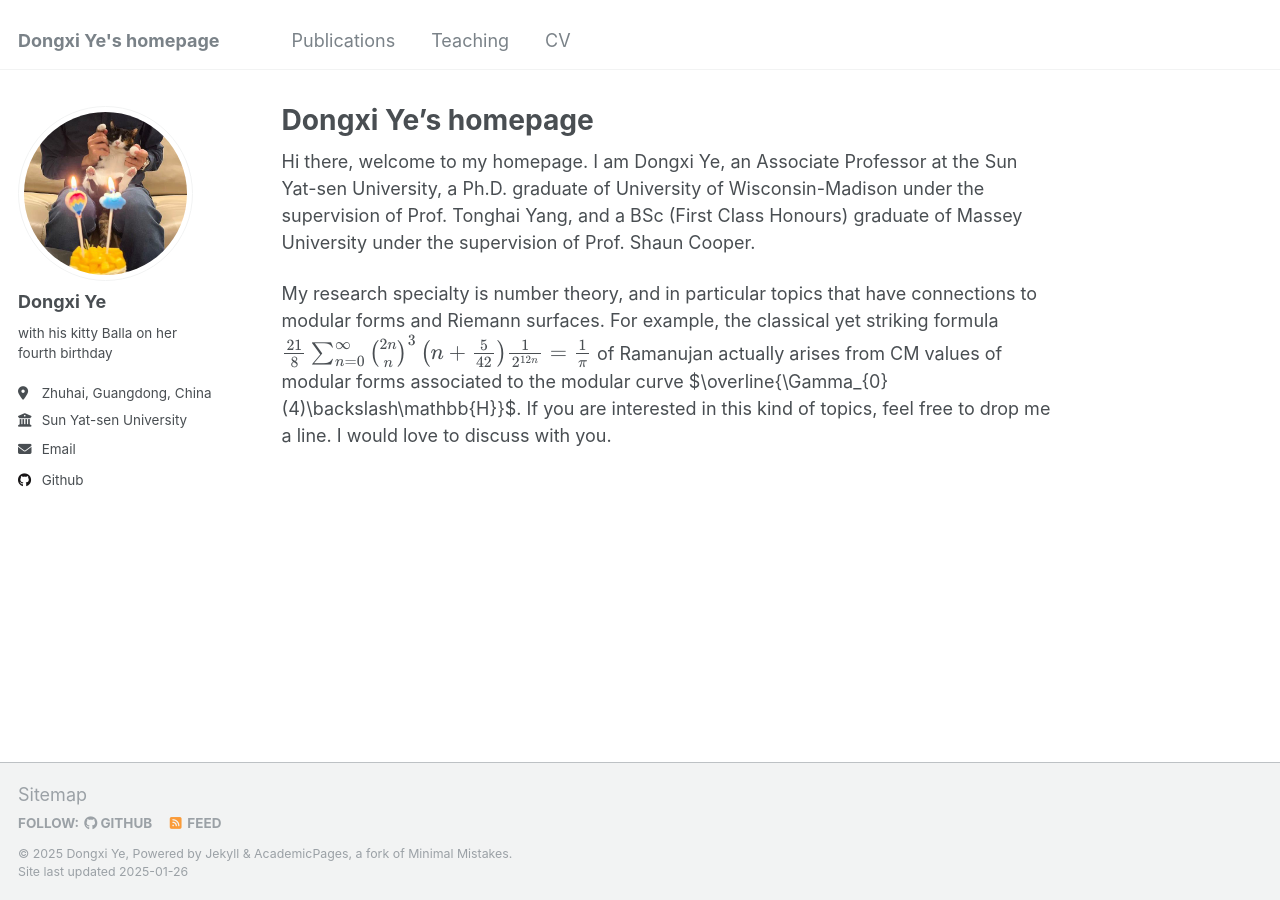
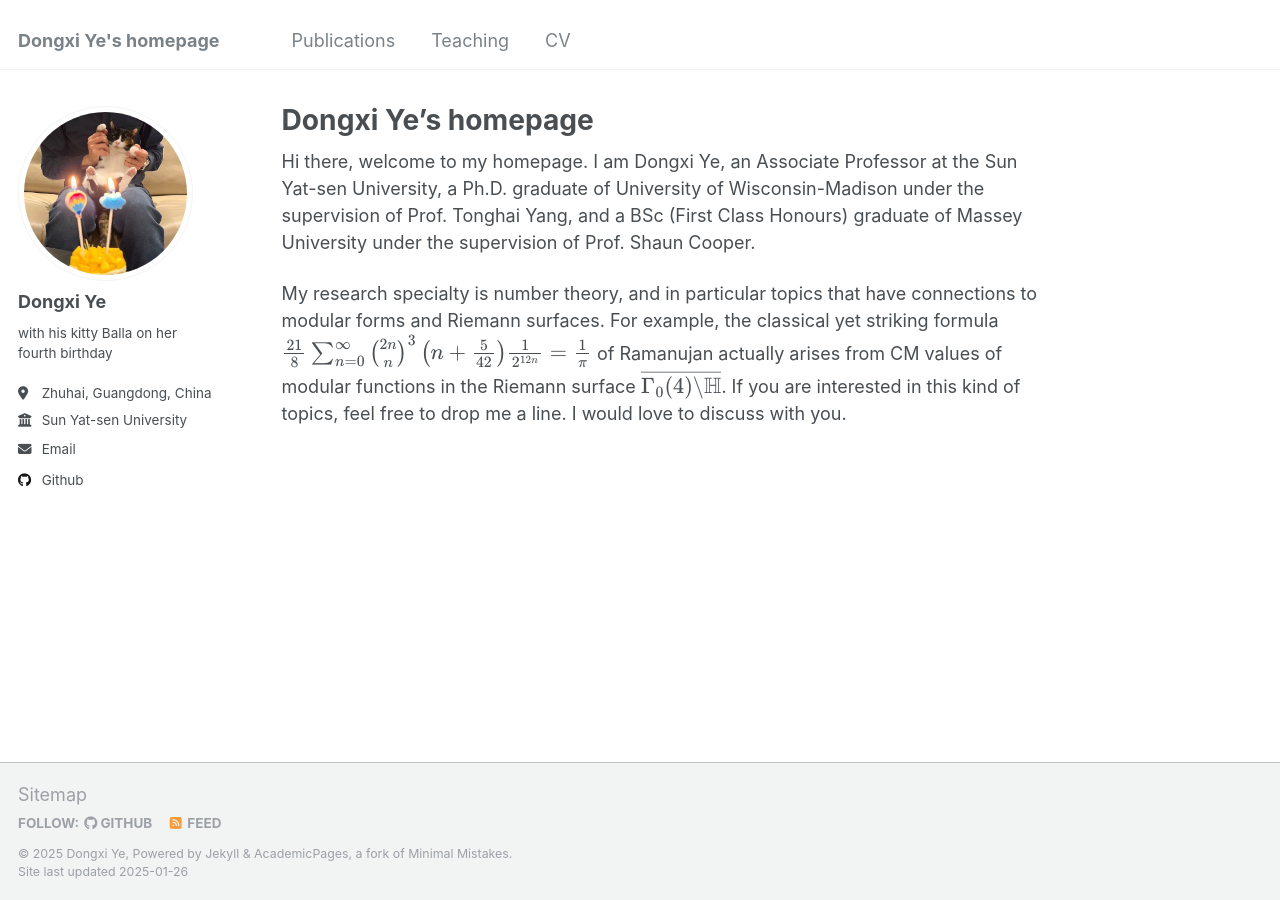
Before and after one commit to Dongxi-Ye/homepage, a Jekyll site: the page built from _pages/about.md, in a window 1280 px wide. Built offline with Jekyll 4.4.1, drawn with Linux system fonts in a browser that asks for light colours.

Commit message:
Update about.md

```diff
--- a/_pages/about.md
+++ b/_pages/about.md
@@ -13,4 +13,4 @@ My research specialty is number theory, and in particular topics that have conne
 $$
 \frac{21}{8}\sum_{n=0}^{\infty}\binom{2n}{n}^{3}\left(n+\frac{5}{42}\right)\frac{1}{2^{12n}}=\frac{1}{\pi}
 $$
-of Ramanujan actually arises from CM values of modular forms associated to the modular curve $\overline{\Gamma_{0}(4)\backslash\mathbb{H}}$. If you are interested in this kind of topics, feel free to drop me a line. I would love to discuss with you.
+of Ramanujan actually arises from CM values of modular functions in the Riemann surface $$\overline{\Gamma_{0}(4)\backslash\mathbb{H}}$$. If you are interested in this kind of topics, feel free to drop me a line. I would love to discuss with you.
```
